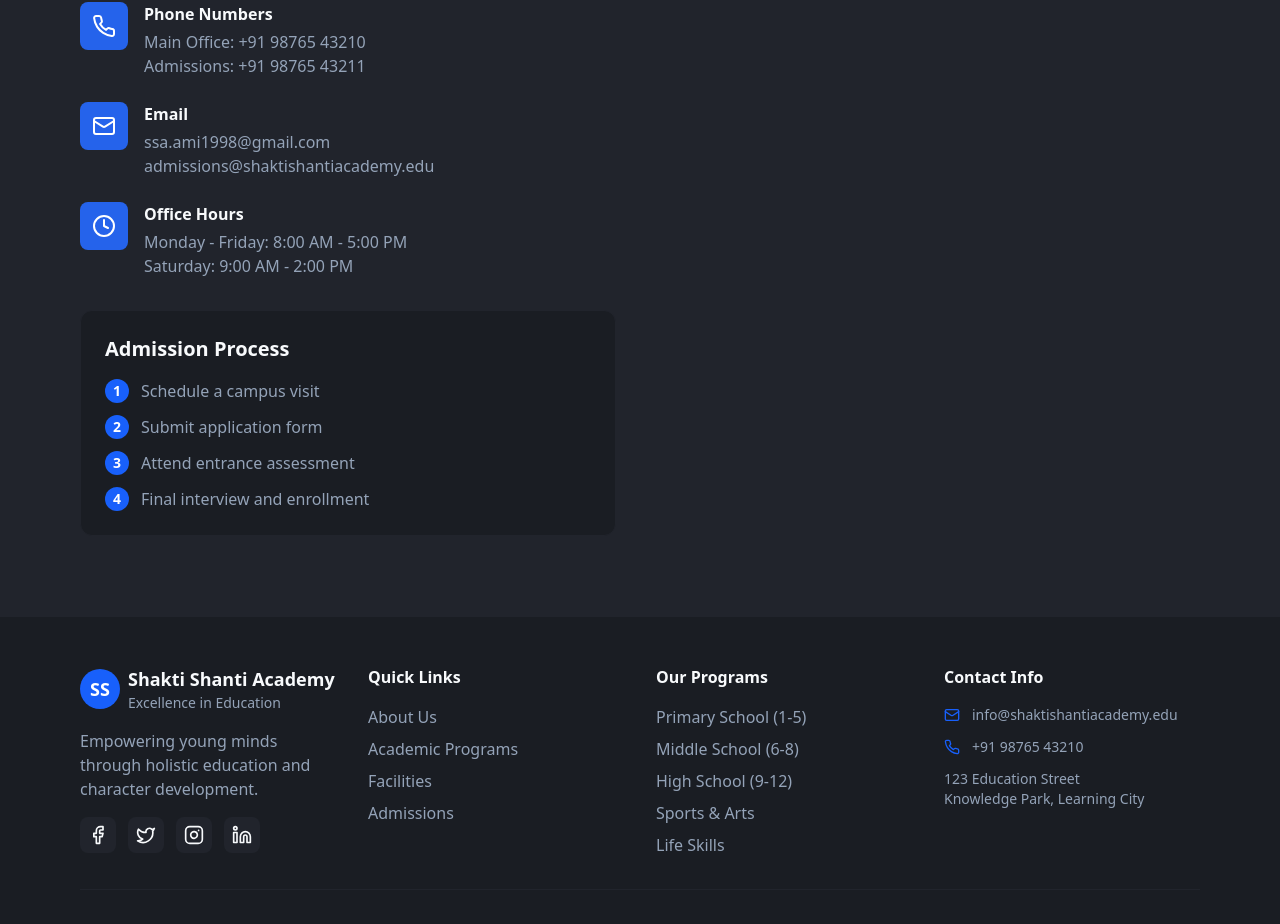
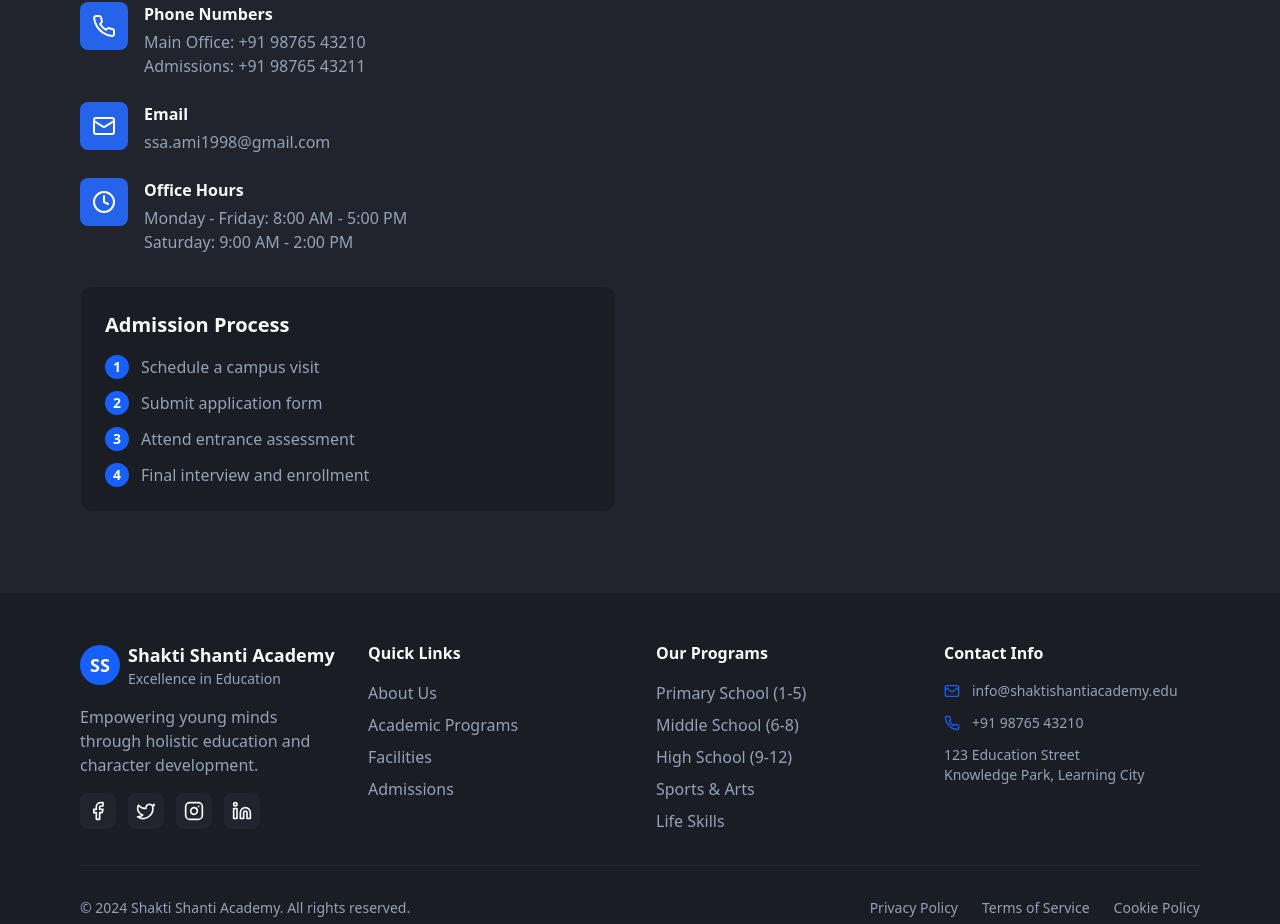
Before and after one commit to test6269/shakti-shanti-showcase, a React (Vite) app: page / in a window 1280 px wide. Shown: the part 9673-10597 px from the top of the page. Built offline with nearby package versions, Linux system fonts and the light colour scheme.

Commit message:
Fix contact email
Updated contact information with the correct email address: ssa.ami1998@gmail.com.
-edited src/components/ContactSection.tsx

```diff
--- a/src/components/ContactSection.tsx
+++ b/src/components/ContactSection.tsx
@@ -52,8 +52,7 @@ const ContactSection = () => {
                   <div>
                     <h4 className="font-semibold text-foreground mb-1">Email</h4>
                     <p className="text-muted-foreground">
-                      ssa.ami1998@gmail.com<br />
-                      admissions@shaktishantiacademy.edu
+                      ssa.ami1998@gmail.com
                     </p>
                   </div>
                 </div>
```
